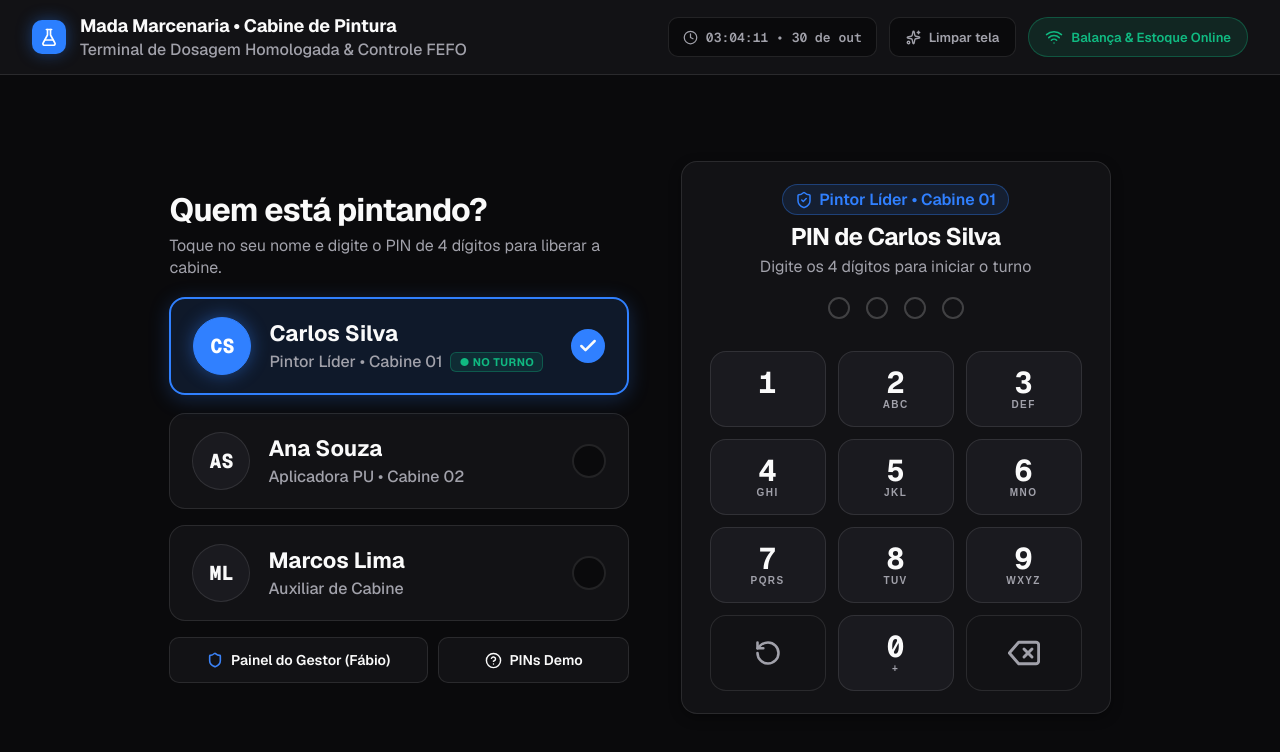
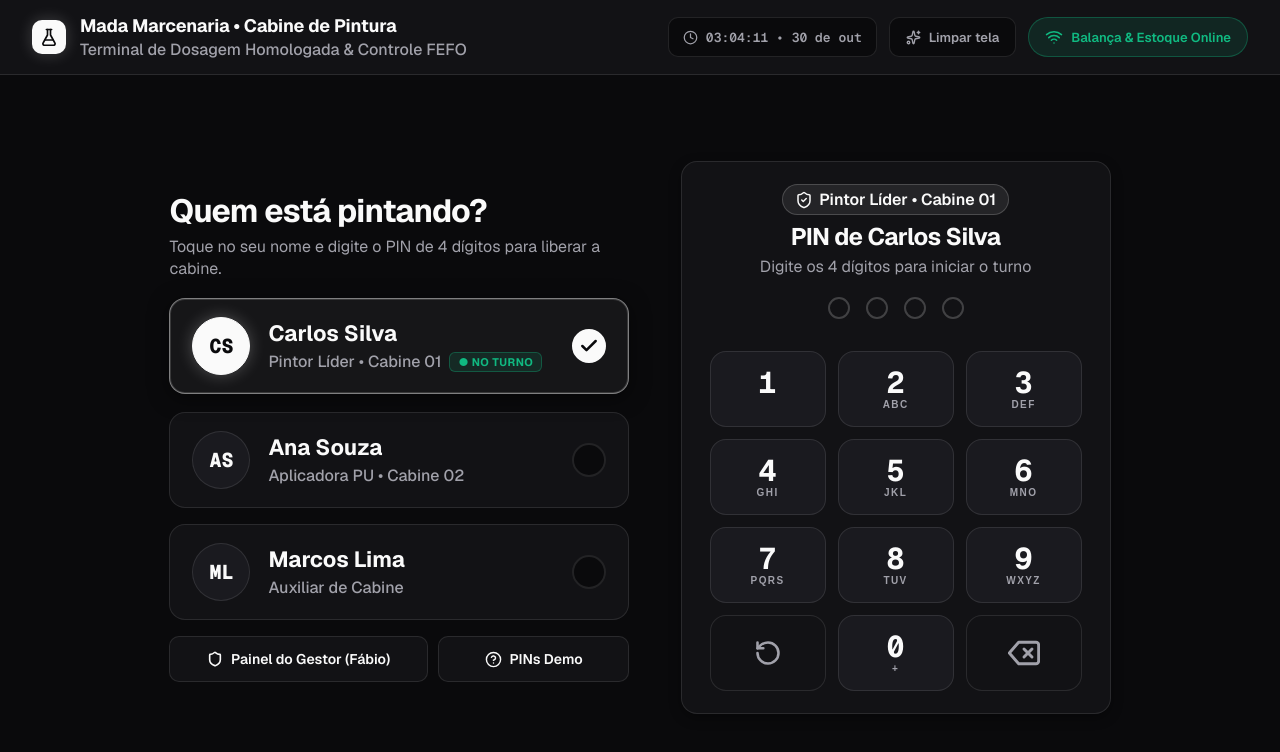
Before and after one commit to CarvalhoNathan/mada, a React (Vite) app: page / in a window 1280 px wide. Shown: the top 752 px of the page. Built offline with nearby package versions, Linux system fonts and the light colour scheme.

Commit message:
feat(ui): migrate primary buttons and active states to monochromatic white

```diff
--- a/src/screens/ScreenAuth.tsx
+++ b/src/screens/ScreenAuth.tsx
@@ -340,7 +340,7 @@ export const ScreenAuth: React.FC<ScreenAuthProps> = ({
               }}
               title="Acesso direto ao painel gerencial do Fábio"
             >
-              <Shield size={16} strokeWidth={2.4} color="#3b82f6" />
+              <Shield size={16} strokeWidth={2.4} color="currentColor" />
               <span>Painel do Gestor (Fábio)</span>
             </button>
 
@@ -428,9 +428,9 @@ export const ScreenAuth: React.FC<ScreenAuthProps> = ({
                     width: '44px',
                     height: '44px',
                     borderRadius: '12px',
-                    background: 'rgba(37, 99, 235, 0.16)',
-                    border: '1px solid rgba(59, 130, 246, 0.4)',
-                    color: '#60a5fa',
+                    background: 'rgba(255, 255, 255, 0.08)',
+                    border: '1px solid rgba(255, 255, 255, 0.2)',
+                    color: '#FAFAFA',
                     display: 'flex',
                     alignItems: 'center',
                     justifyContent: 'center',
--- a/src/styles/design-system.css
+++ b/src/styles/design-system.css
@@ -57,11 +57,14 @@
 /* Variantes */
 .ds-btn-primary {
   background-color: var(--primary);
-  color: var(--text);
+  color: var(--primary-foreground);
   border-color: var(--primary);
+  font-weight: 700;
 }
 .ds-btn-primary:hover:not(:disabled) {
   background-color: var(--primary-hover);
+  color: var(--primary-foreground);
+  border-color: var(--primary-hover);
 }
 
 .ds-btn-secondary {
@@ -167,9 +170,9 @@
 
 /* Selecionável */
 .ds-card-selectable.is-selected {
-  border-color: var(--primary);
-  background-color: var(--primary-soft);
-  box-shadow: 0 0 0 2px var(--primary);
+  border-color: rgba(255, 255, 255, 0.45);
+  background-color: rgba(255, 255, 255, 0.05);
+  box-shadow: 0 0 0 1px rgba(255, 255, 255, 0.25);
 }
 
 .ds-card-check {
@@ -191,7 +194,7 @@
 
 .ds-card-check.is-active {
   background: var(--primary);
-  color: white;
+  color: var(--primary-foreground);
   transform: scale(1.1);
 }
 
@@ -362,8 +365,8 @@
 
 .ds-keypad-btn:active:not(:disabled) {
   transform: scale(0.95);
-  background-color: var(--primary-soft);
-  border-color: var(--primary);
+  background-color: rgba(255, 255, 255, 0.12);
+  border-color: rgba(255, 255, 255, 0.4);
 }
 
 .ds-keypad-digit-num {
--- a/src/styles/screens/auth.css
+++ b/src/styles/screens/auth.css
@@ -166,9 +166,9 @@
 }
 
 .operator-card-apple.is-active {
-  border: 2px solid var(--primary);
-  background-color: var(--primary-soft);
-  box-shadow: 0 4px 20px rgba(48, 128, 255, 0.25);
+  border: 1.5px solid rgba(255, 255, 255, 0.45);
+  background-color: rgba(255, 255, 255, 0.05);
+  box-shadow: 0 4px 20px rgba(0, 0, 0, 0.5), inset 0 0 0 1px rgba(255, 255, 255, 0.15);
   transform: translateY(-2px);
 }
 
@@ -190,10 +190,10 @@
 }
 
 .operator-card-apple.is-active .operator-avatar-circle {
-  background-color: var(--primary);
-  color: #ffffff;
-  border-color: var(--primary);
-  box-shadow: 0 0 18px rgba(48, 128, 255, 0.45);
+  background-color: #FAFAFA;
+  color: #0A0A0C;
+  border-color: #FAFAFA;
+  box-shadow: 0 0 16px rgba(255, 255, 255, 0.25);
 }
 
 .operator-shift-badge {
@@ -300,9 +300,9 @@
 }
 
 .auth-supervisor-btn:hover {
-  background: var(--primary-soft);
-  border-color: var(--primary);
-  color: #90c5ff;
+  background: rgba(255, 255, 255, 0.08);
+  border-color: rgba(255, 255, 255, 0.3);
+  color: #FAFAFA;
   transform: translateY(-1px);
 }
 
@@ -361,9 +361,9 @@
 }
 
 .operator-select-indicator.is-selected {
-  background-color: var(--primary);
-  border-color: var(--primary);
-  color: var(--text);
+  background-color: #FAFAFA;
+  border-color: #FAFAFA;
+  color: #0A0A0C;
 }
 
 .auth-help-link-subtle {
@@ -439,9 +439,9 @@
   gap: 6px;
   padding: 4px 12px;
   border-radius: var(--radius-pill);
-  background-color: var(--primary-soft);
-  border: 1px solid var(--primary-border);
-  color: var(--primary);
+  background-color: rgba(255, 255, 255, 0.08);
+  border: 1px solid rgba(255, 255, 255, 0.18);
+  color: #FAFAFA;
   font-size: var(--fs-small);
   font-weight: 600;
   margin-bottom: 4px;
@@ -500,7 +500,7 @@
 .btn-auth-submit {
   height: 58px;
   background: var(--primary);
-  color: white;
+  color: var(--primary-foreground);
   border: none;
   border-radius: var(--radius-card);
   font-size: 20px;
@@ -515,16 +515,17 @@
 
 .btn-auth-submit:hover:not(:disabled) {
   background: var(--primary-hover);
+  color: var(--primary-foreground);
 }
 
 .btn-auth-submit:active:not(:disabled) {
   transform: scale(0.97);
-  filter: brightness(0.9);
+  filter: brightness(0.95);
 }
 
 .btn-auth-submit:disabled {
-  background: #243040;
-  color: var(--text-muted);
+  background: #18181C;
+  color: #52525B;
   border: 1.5px solid var(--border);
   cursor: not-allowed;
   opacity: 0.6;
--- a/src/styles/shell.css
+++ b/src/styles/shell.css
@@ -594,14 +594,14 @@ body {
 
 /* O clássico azul elétrico do BoardUI (Print 1: Principal [152]) */
 .boardui-nav-btn.active {
-  background-color: #2b7fff;
-  color: #ffffff;
-  font-weight: 600;
-  box-shadow: 0 0 20px rgba(43, 127, 255, 0.35);
+  background-color: var(--primary);
+  color: var(--primary-foreground);
+  font-weight: 700;
+  box-shadow: 0 1px 4px rgba(0, 0, 0, 0.4);
 }
 
 .boardui-nav-btn.active svg {
-  color: #ffffff;
+  color: var(--primary-foreground);
 }
 
 .boardui-nav-badge {
@@ -808,9 +808,9 @@ body {
 }
 
 .boardui-model-row.selected .boardui-radio-dot {
-  border-color: #2b7fff;
-  background-color: #2b7fff;
-  box-shadow: 0 0 10px rgba(43, 127, 255, 0.6);
+  border-color: #fafafa;
+  background-color: #fafafa;
+  box-shadow: 0 0 10px rgba(255, 255, 255, 0.4);
 }
 
 .boardui-model-row.selected .boardui-radio-dot:after {
@@ -818,7 +818,7 @@ body {
   width: 6px;
   height: 6px;
   border-radius: 50%;
-  background-color: #ffffff;
+  background-color: #0a0a0c;
 }
 
 /* Slider com Marcas de Tique (Print 1: Esforço Médio) */
@@ -894,9 +894,10 @@ body {
 }
 
 .boardui-segmented-btn.active {
-  background-color: #24252b;
-  color: #ededed;
-  box-shadow: 0 1px 3px rgba(0, 0, 0, 0.4);
+  background-color: var(--primary);
+  color: var(--primary-foreground);
+  font-weight: 700;
+  box-shadow: 0 1px 4px rgba(0, 0, 0, 0.4);
 }
 
 .boardui-checkbox-group {
@@ -920,8 +921,8 @@ body {
   width: 16px;
   height: 16px;
   border-radius: 4px;
-  background-color: #2b7fff;
-  color: #ffffff;
+  background-color: #fafafa;
+  color: #0a0a0c;
   display: flex;
   align-items: center;
   justify-content: center;
@@ -959,12 +960,12 @@ body {
   width: 34px;
   height: 34px;
   border-radius: 10px;
-  background-color: #2b7fff;
-  color: #ffffff;
+  background-color: #fafafa;
+  color: #0a0a0c;
   display: flex;
   align-items: center;
   justify-content: center;
-  box-shadow: 0 0 16px rgba(43, 127, 255, 0.4);
+  box-shadow: 0 0 16px rgba(255, 255, 255, 0.2);
 }
 
 .boardui-brand-icon svg {
@@ -1560,22 +1561,23 @@ body {
 .boardui-btn-primary {
   height: 44px;
   padding: 0 24px;
-  background-color: #2b7fff;
+  background-color: var(--primary);
   border: none;
   border-radius: 12px;
-  color: #ffffff;
+  color: var(--primary-foreground);
   font-size: 14px;
-  font-weight: 600;
+  font-weight: 700;
   cursor: pointer;
   display: flex;
   align-items: center;
   justify-content: center;
-  box-shadow: 0 0 20px rgba(43, 127, 255, 0.35);
+  box-shadow: 0 1px 4px rgba(0, 0, 0, 0.4);
   transition: all 0.15s ease;
 }
 
 .boardui-btn-primary:hover:not(:disabled) {
-  background-color: #3b8bff;
+  background-color: var(--primary-hover);
+  color: var(--primary-foreground);
 }
 
 .boardui-btn-primary:disabled {
--- a/src/styles/tokens.css
+++ b/src/styles/tokens.css
@@ -19,12 +19,17 @@
   --text-tertiary: #71717A;
 
   /* ========================================================================
-     2. CORES SEMÂNTICAS & FORGEUI ELECTRIC ACCENT
+     2. CORES SEMÂNTICAS & FORGEUI MONOCHROMATIC PRIMARY
      ======================================================================== */
-  --primary: #3080FF;
-  --primary-hover: #4B90FF;
-  --primary-soft: rgba(48, 128, 255, 0.12);
-  --primary-border: rgba(48, 128, 255, 0.35);
+  --primary: #FAFAFA;
+  --primary-foreground: #0A0A0C;
+  --primary-hover: #E4E4E7;
+  --primary-soft: rgba(255, 255, 255, 0.08);
+  --primary-border: rgba(255, 255, 255, 0.22);
+
+  /* Acento auxiliar para telemetria/gráficos */
+  --accent-blue: #3080FF;
+  --accent-blue-soft: rgba(48, 128, 255, 0.12);
 
   --ok: #10B981;
   --ok-hover: #059669;
@@ -112,8 +117,8 @@
   /* ========================================================================
      7. FOCO VISÍVEL & TRANSIÇÕES
      ======================================================================== */
-  --focus-ring: 0 0 0 3px #3B82F6;
-  --focus-ring-danger: 0 0 0 3px #EF4444;
+  --focus-ring: 0 0 0 3px rgba(255, 255, 255, 0.35);
+  --focus-ring-danger: 0 0 0 3px rgba(255, 101, 104, 0.5);
   --shadow-subtle: 0 4px 12px rgba(0, 0, 0, 0.35);
   --shadow-modal: 0 25px 50px -12px rgba(0, 0, 0, 0.7);
 
```
